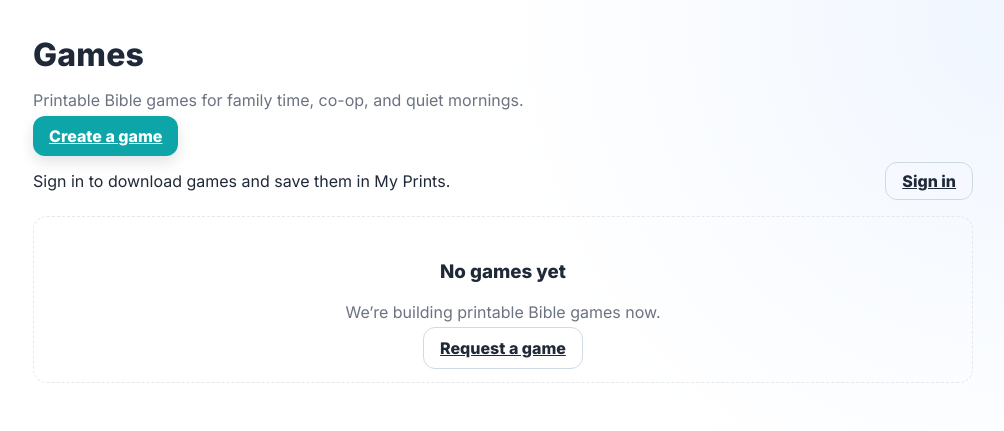
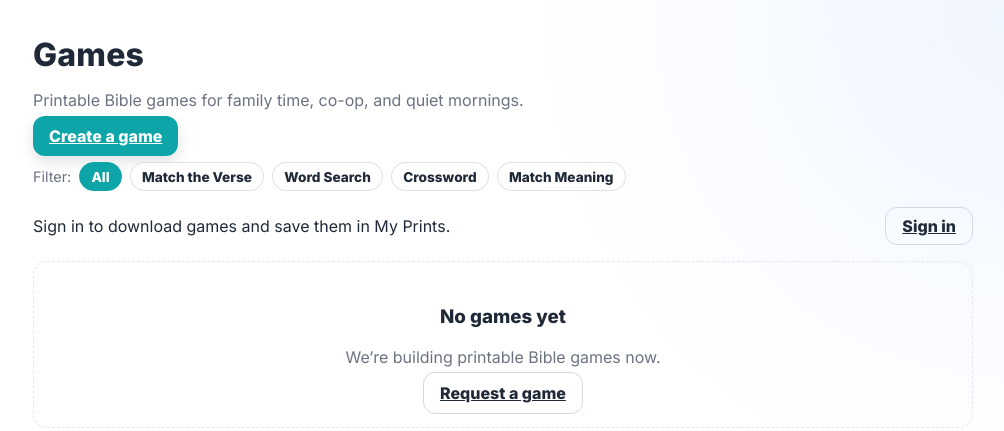
Before and after one commit to theandrewgordon/bible-generator, a Flask app: template templates/games.html in a window 1280 px wide. Shown: the part 61-492 px from the top of the page, without its empty margins (137-1141 px from the left). Run offline with Flask 3, Linux system fonts and the light colour scheme; the template is opened without the code that fills it, so the values that code supplies are empty.

Commit message:
updated Home style

```diff
--- a/templates/games.html
+++ b/templates/games.html
@@ -1,15 +1,11 @@
-{% extends "base.html" %}
-{% block title %}Printable Bible Games | Faith Sparks Printables{% endblock %}
-
-{% block head_extra %}
+{% extends "base.html" %} {% block title %}Printable Bible Games | Faith Sparks
+Printables{% endblock %} {% block head_extra %}
 <link rel="canonical" href="{{ url_for('games', _external=True) }}" />
 <meta
   name="description"
   content="Printable Bible games for homeschool, family nights, and co-ops. Easy to download, ready to print."
 />
-{% endblock %}
-
-{% block content %}
+{% endblock %} {% block content %}
 <h1 class="page-title">Games</h1>
 <p class="muted">
   Printable Bible games for family time, co-op, and quiet mornings.
@@ -17,56 +13,83 @@
 <div class="game-cta">
   <a class="button" href="{{ url_for('games_create') }}">Create a game</a>
 </div>
+<div class="game-filters">
+  <span class="muted small">Filter:</span>
+
+  <a
+    class="chip {{ '' if selected_type else 'active' }}"
+    href="{{ url_for('games') }}"
+    >All</a
+  >
+
+  <a
+    class="chip {{ 'active' if selected_type=='match' else '' }}"
+    href="{{ url_for('games', type='match') }}"
+    >Match the Verse</a
+  >
+
+  <a
+    class="chip {{ 'active' if selected_type=='word-search' else '' }}"
+    href="{{ url_for('games', type='word-search') }}"
+    >Word Search</a
+  >
+
+  <a
+    class="chip {{ 'active' if selected_type=='crossword' else '' }}"
+    href="{{ url_for('games', type='crossword') }}"
+    >Crossword</a
+  >
+
+  <a
+    class="chip {{ 'active' if selected_type=='match-meaning' else '' }}"
+    href="{{ url_for('games', type='match-meaning') }}"
+    >Match Meaning</a
+  >
+</div>
 
 {% if not signed_in %}
 <div class="card-lite sign-in-note">
   <span>Sign in to download games and save them in My Prints.</span>
-    <a class="button ghost" href="{{ url_for('google.login', next=url_for('games')) }}">Sign in</a>
+  <a
+    class="button ghost"
+    href="{{ url_for('google.login', next=url_for('games')) }}"
+    >Sign in</a
+  >
 </div>
+{% endif %} {% if games and games|length %}
+<section class="game-grid">
+  {% for g in games %} {% set action_url = None %} {% set action_label = None %}
+  {% if g.can_download %} {% set action_url = url_for('dl_game', slug=g.slug) %}
+  {% set action_label = "Download" %} {% elif not signed_in %} {% set action_url
+  = url_for('google.login', next=url_for('games')) %} {% set action_label =
+  "Sign in to download" %} {% elif g.isSubscriberOnly %} {% set action_url =
+  url_for('plus_pricing') %} {% set action_label = "See membership" %} {% else
+  %} {% set action_url = url_for('games_detail', slug=g.slug) %} {% set
+  action_label = "Open" %} {% endif %}
+  <a
+  {% if g.previewImages and g.previewImages|length %}
+  <img class="game-thumb" src="{{ g.previewImages[0] }}" alt="" loading="lazy" />
 {% endif %}
-
-{% if games and games|length %}
-  <section class="game-grid">
-    {% for g in games %}
-      {% set action_url = None %}
-      {% set action_label = None %}
-      {% if g.can_download %}
-        {% set action_url = url_for('dl_game', slug=g.slug) %}
-        {% set action_label = "Download" %}
-      {% elif not signed_in %}
-        {% set action_url = url_for('google.login', next=url_for('games')) %}
-        {% set action_label = "Sign in to download" %}
-      {% elif g.isSubscriberOnly %}
-        {% set action_url = url_for('plus_pricing') %}
-        {% set action_label = "See membership" %}
-      {% else %}
-        {% set action_url = url_for('games_detail', slug=g.slug) %}
-        {% set action_label = "Open" %}
-      {% endif %}
-      <a
     class="game-card {{ 'locked' if g.locked }}"
     href="{{ action_url }}"
-        {% if g.can_download %}data-game-download{% endif %}
+    {%
+    if
+    g.can_download
+    %}data-game-download{%
+    endif
+    %}
   >
     <div class="game-meta">
-          {% if g.isFree %}<span class="pill ok">Free</span>{% endif %}
-          {% if g.isSubscriberOnly %}<span class="pill info">Member</span>{% endif %}
+      {% if g.isFree %}<span class="pill ok">Free</span>{% endif %} {% if
+      g.isSubscriberOnly %}<span class="pill info">Member</span>{% endif %}
       <span class="pill alt">
-            {% if g.gameType == 'word-search' %}
-              Word Search
-            {% elif g.gameType == 'crossword' %}
-              Crossword
-            {% elif g.gameType == 'match-meaning' %}
-              Match the Meaning
-            {% else %}
-              Match the Verse
-            {% endif %}
+        {% if g.gameType == 'word-search' %} Word Search {% elif g.gameType ==
+        'crossword' %} Crossword {% elif g.gameType == 'match-meaning' %} Match
+        the Meaning {% else %} Match the Verse {% endif %}
       </span>
     </div>
     <h2 class="game-title">{{ g.title }}</h2>
-        <p class="muted small">
-          {{ g.description or "Ready to print." }}
-        </p>
+    <p class="muted small">{{ g.description or "Ready to print." }}</p>
     <div class="game-action">{{ action_label }}</div>
   </a>
   {% endfor %}
@@ -75,22 +98,23 @@
 <div class="empty card-lite">
   <h3>No games yet</h3>
   <p class="muted">We’re building printable Bible games now.</p>
-    <a class="button ghost" href="mailto:hello@faithsparksprintables.com">Request a game</a>
+  <a class="button ghost" href="mailto:hello@faithsparksprintables.com"
+    >Request a game</a
+  >
 </div>
-{% endif %}
-{% endblock %}
-
-{% block extra_scripts %}
+{% endif %} {% endblock %} {% block extra_scripts %}
 <script>
   (function () {
     const pref = localStorage.getItem("preferredVersion") || "esv";
     const version = String(pref).toUpperCase();
     document.querySelectorAll("[data-game-download]").forEach((link) => {
       const params = new URLSearchParams({ version });
-      link.href = `${link.pathname}?${params.toString()}`;
-    });
+const u = new URL(link.href, window.location.origin);
+u.search = params.toString();
+link.href = u.toString();    });
     const display = document.querySelector("[data-version-display]");
-    if (display) display.textContent = `Uses your default version (${version}).`;
+    if (display)
+      display.textContent = `Uses your default version (${version}).`;
   })();
 </script>
 <style>
@@ -111,6 +135,13 @@
     grid-template-columns: repeat(auto-fill, minmax(240px, 1fr));
     gap: 1rem;
   }
+  .game-thumb{
+  width:100%;
+  aspect-ratio: 16 / 9;
+  object-fit: cover;
+  border-radius: 12px;
+  border: 1px solid rgba(15, 23, 42, 0.06);
+}
   .game-card {
     display: flex;
     flex-direction: column;
@@ -121,7 +152,8 @@
     background: var(--box);
     border-radius: 14px;
     padding: 1rem;
-    transition: transform 0.15s ease, border-color 0.15s ease, box-shadow 0.15s ease;
+    transition: transform 0.15s ease, border-color 0.15s ease,
+      box-shadow 0.15s ease;
   }
   .game-card:hover {
     transform: translateY(-2px);
@@ -153,5 +185,34 @@
       grid-template-columns: 1fr;
     }
   }
+  .game-filters {
+    display: flex;
+    gap: 0.5rem;
+    align-items: center;
+    flex-wrap: wrap;
+    margin: 0.5rem 0 1rem;
+  }
+
+  .game-filters .chip {
+    display: inline-flex;
+    align-items: center;
+    padding: 0.35rem 0.7rem;
+    border-radius: 999px;
+    border: 1px solid rgba(15, 23, 42, 0.12);
+    background: rgba(255, 255, 255, 0.7);
+    text-decoration: none;
+    font-weight: 700;
+    font-size: 0.85rem;
+    color: inherit;
+  }
+
+  .game-filters .chip:hover {
+    border-color: rgba(15, 23, 42, 0.25);
+  }
+  .game-filters .chip.active {
+    background: var(--primary);
+    border-color: var(--primary);
+    color: #fff;
+  }
 </style>
 {% endblock %}
```
Also changed, not shown: faithsparks/views/games.py (+7 -0 lines), templates/index.html (+58 -39 lines). Lines whose indentation alone changed are shown as unchanged.
